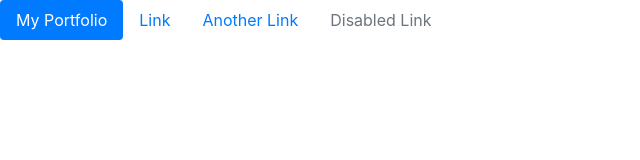
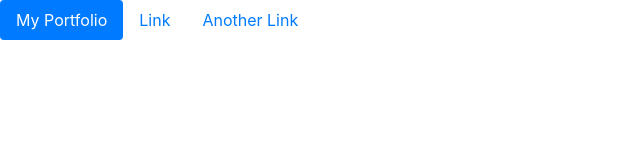
Before and after one commit to DatBoiLuiskrrt/PortfolioProject, a React (Create React App) app in the folder portfolioreact/: page / in a window 1280 px wide. Shown: the top 160 px of the page, without its empty margins (0-640 px from the left). Built offline with nearby package versions, Linux system fonts and the light colour scheme.

Commit message:
Added a module

```diff
--- /dev/null
+++ b/portfolioreact/src/Nav.module.css
@@ -0,0 +1,3 @@
+.background {
+    background-color: blue;
+}
--- a/portfolioreact/src/components/NavBar.js
+++ b/portfolioreact/src/components/NavBar.js
@@ -6,7 +6,7 @@ const NavigationBar = (props) => {
 
 
   return (
-    <div>
+    <div >
       <Nav pills>
         <NavItem>
           <NavLink href="#" active>My Portfolio</NavLink>
@@ -17,9 +17,7 @@ const NavigationBar = (props) => {
         <NavItem>
           <NavLink href="#">Another Link</NavLink>
         </NavItem>
-        <NavItem>
-          <NavLink disabled href="#">Disabled Link</NavLink>
-        </NavItem>
+
       </Nav>
     </div>
   );
```
